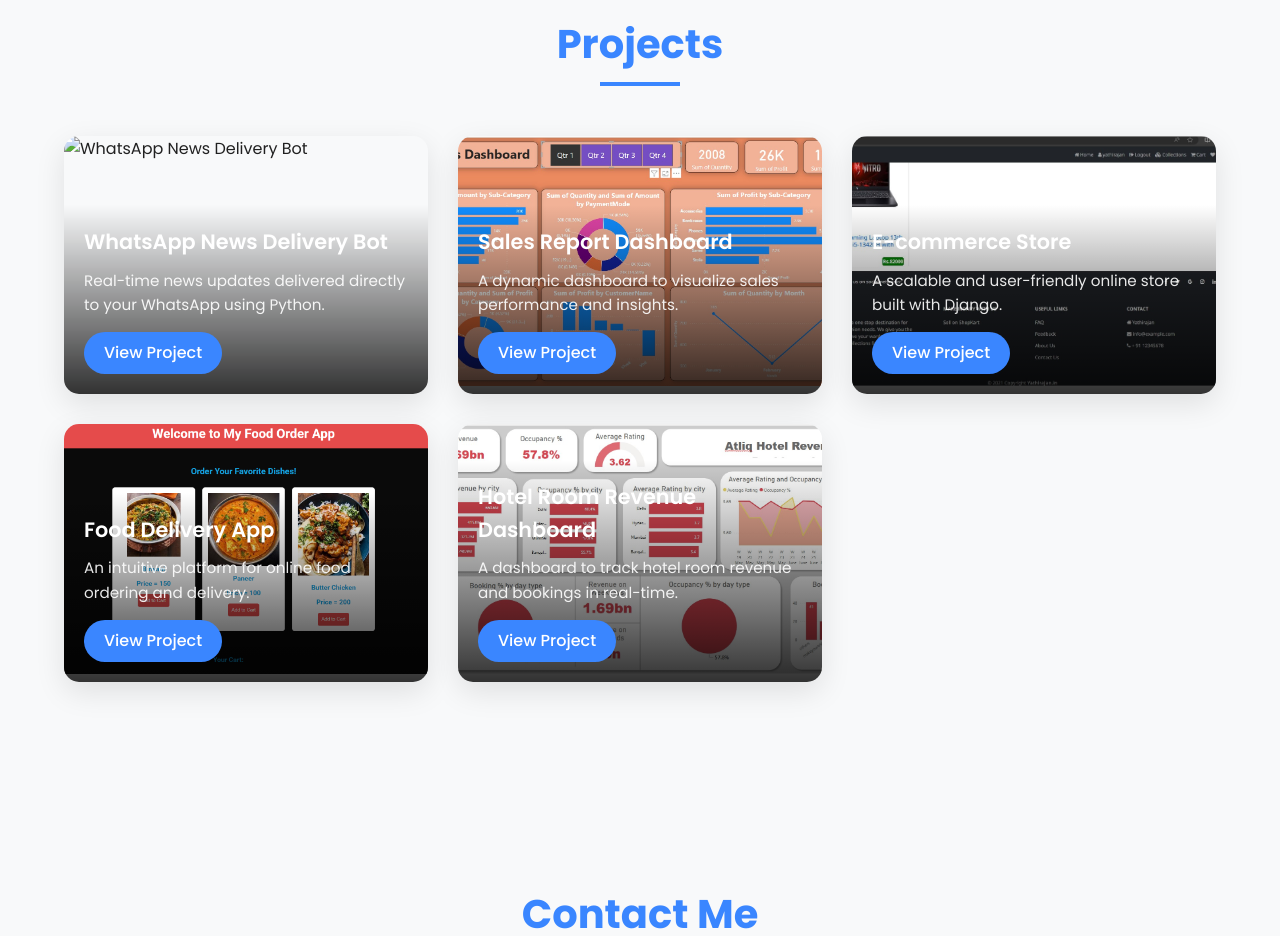
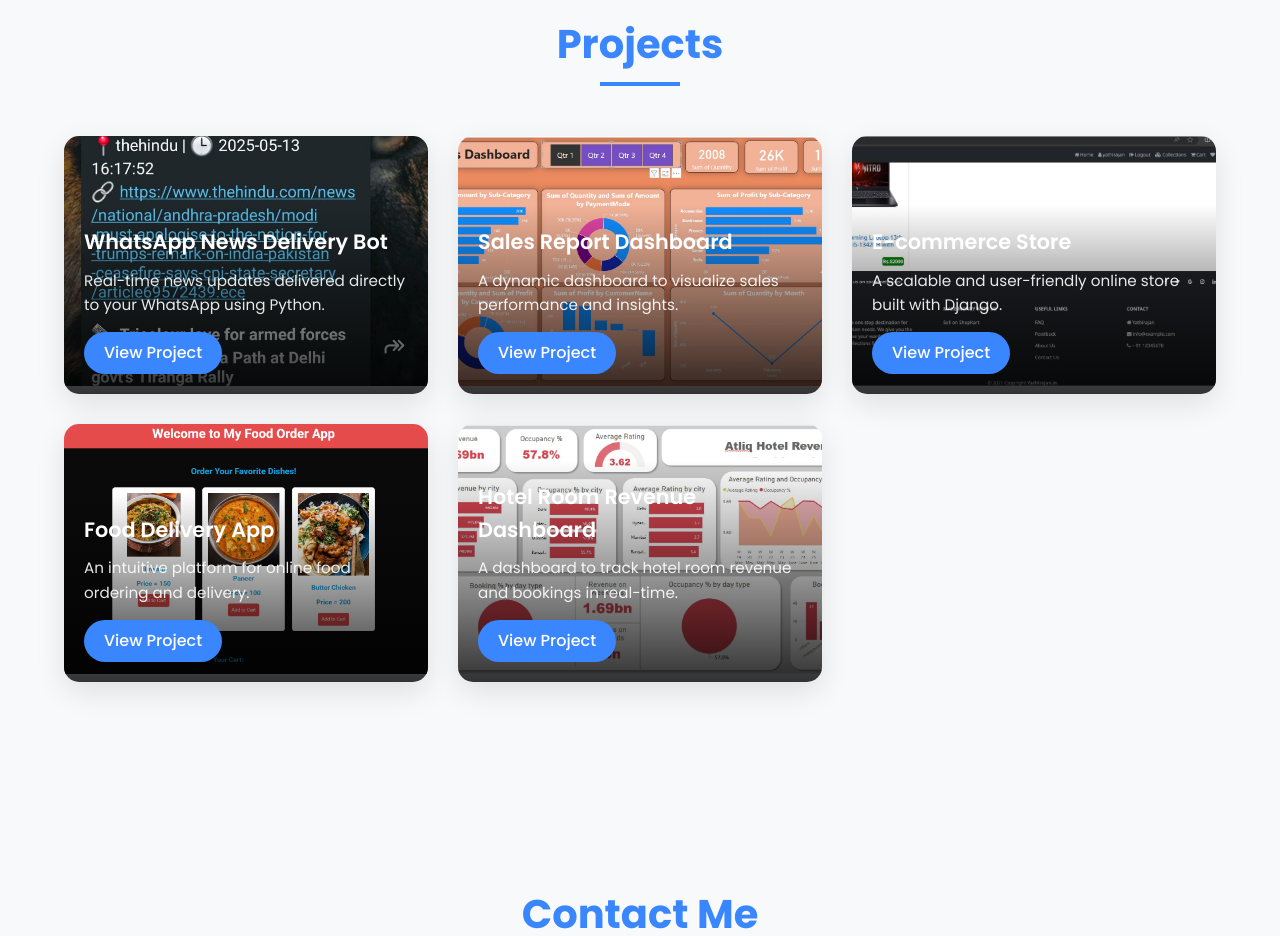
Before and after one commit to Yathirajan/Website, a plain HTML site: page index.html in a window 1280 px wide. Shown: the part 2960-3896 px from the top of the page. Drawn offline with nearby package versions, Linux system fonts and the light colour scheme.

Commit message:
Update index.html

```diff
--- a/index.html
+++ b/index.html
@@ -715,7 +715,7 @@
     </div>
     <div class="projects-container">
         <div class="project" data-aos="fade-up" data-aos-delay="100">
-            <img src="whatsapp-bot1.jpg" alt="WhatsApp News Delivery Bot">
+            <img src="whatsapp-bot1.jpeg" alt="WhatsApp News Delivery Bot">
             <div class="project-overlay">
                 <h3 class="project-title">WhatsApp News Delivery Bot</h3>
                 <p class="project-description">Real-time news updates delivered directly to your WhatsApp using Python.</p>
```
